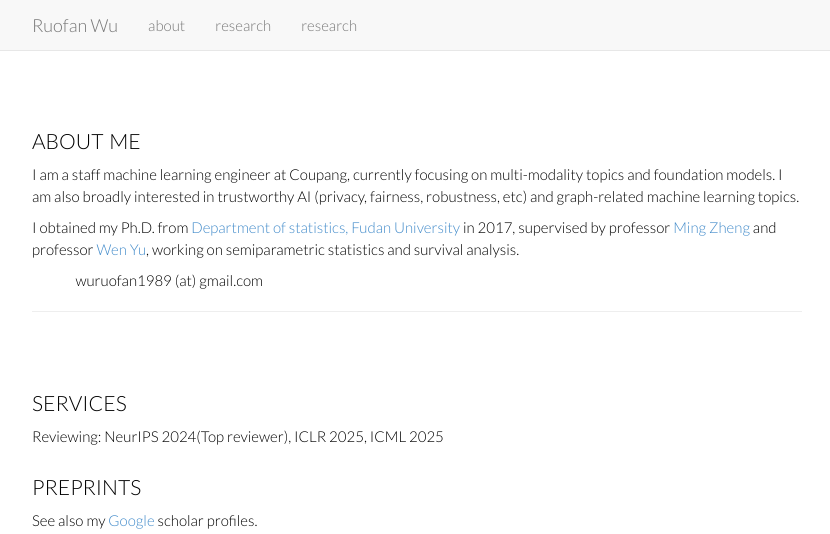
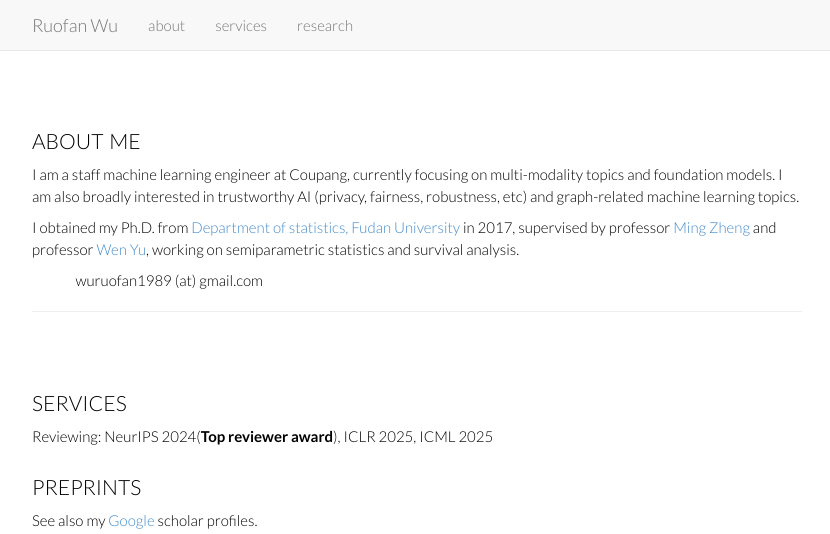
Before and after one commit to Rorschach1989/rorschach1989.github.io, a Jekyll site: the page index.html, which Jekyll copies as it is, in a window 1280 px wide and 900 px high. Shown: the top 534 px of the window, without its empty margins (223-1053 px from the left). Built offline with Jekyll 4.4.1, drawn with Linux system fonts in a browser that asks for light colours; nearby versions of some CDN libraries; library files that are not in the unit come from our copies; some of the changed text lies outside the part shown.

Commit message:
feat: Minor update

```diff
--- a/index.html
+++ b/index.html
@@ -38,7 +38,7 @@
         <div class="navbar-collapse collapse">
           <ul class="nav navbar-nav">
             <li><a href="#about">about</a></li>
-			<li><a href="#services">research</a></li>
+			<li><a href="#services">services</a></li>
             <li><a href="#research">research</a></li>
           </ul>
         </div><!--/.nav-collapse -->
@@ -71,7 +71,7 @@
 
 	<div class="page-header">
 	<h2 id="services" style="padding-top: 40px; margin-top:-60px;">services</h2>
-	Reviewing:  NeurIPS 2024(Top reviewer), ICLR 2025, ICML 2025
+	Reviewing:  NeurIPS 2024(<strong>Top reviewer award</strong>), ICLR 2025, ICML 2025
 
       <!-- </p> -->
 	<div class="page-header">
```
Also changed, not shown: other parts of index.html (+1 -1 lines).
